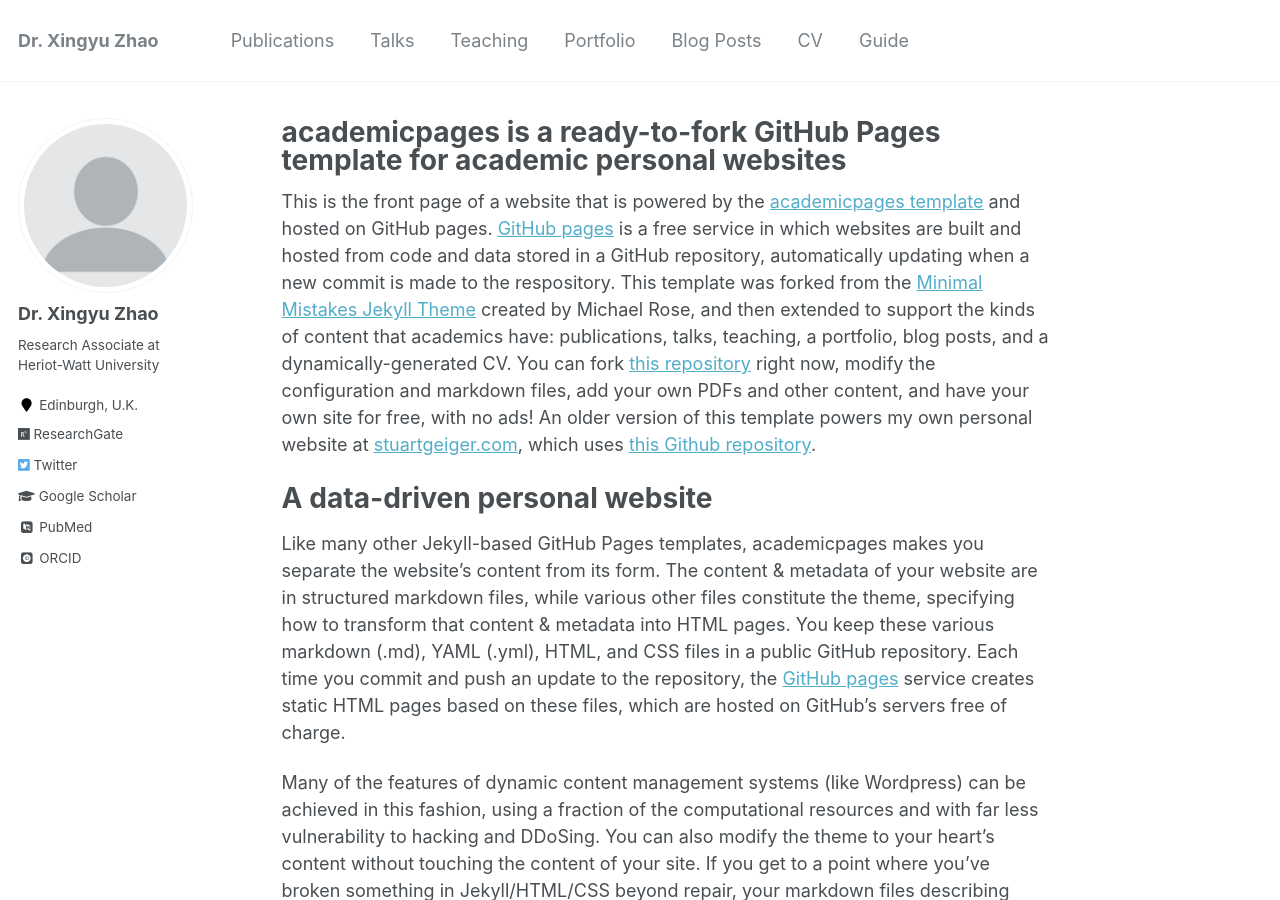
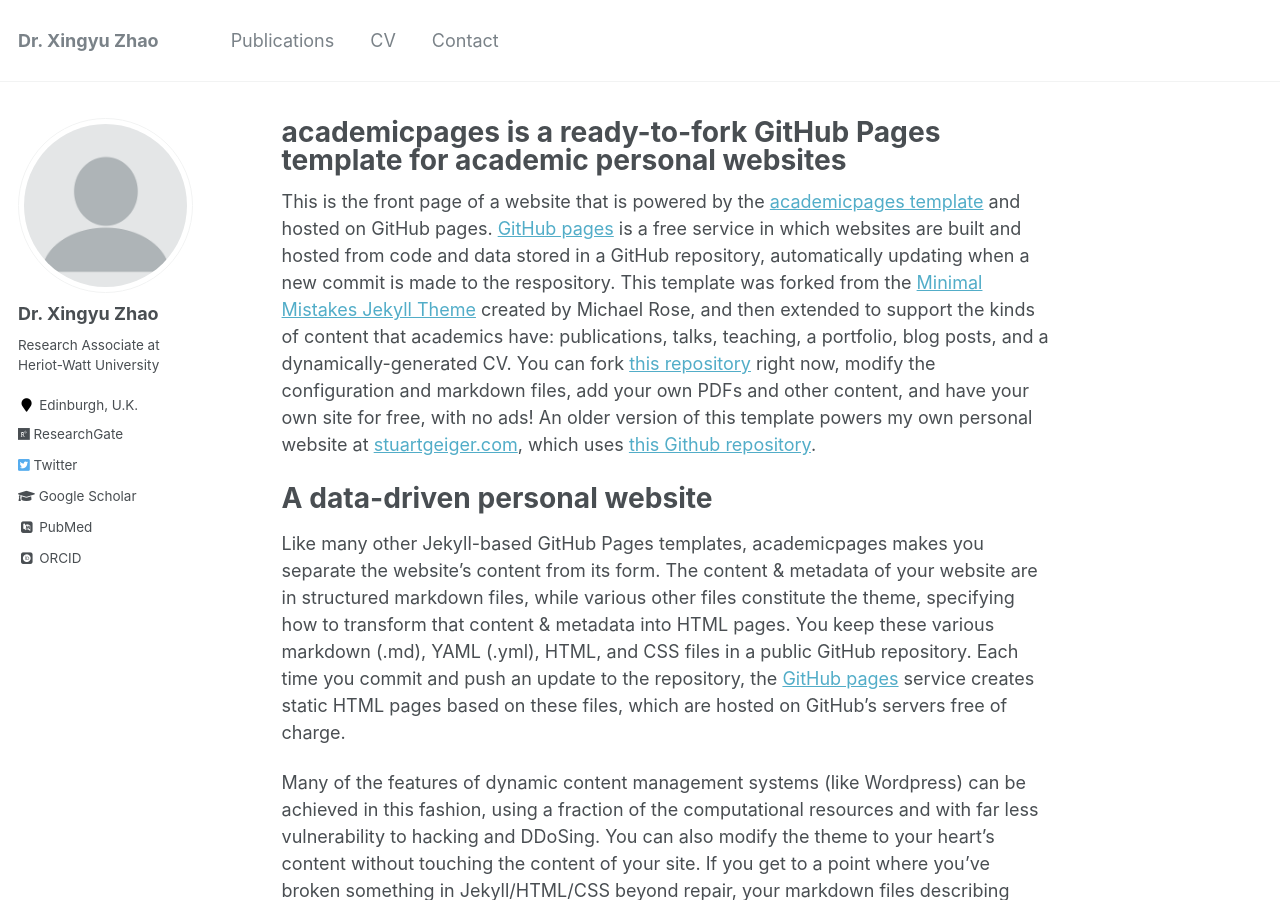
Before and after one commit to x-y-zhao/x-y-zhao.github.io, a Jekyll site: the page built from _pages/about.md, in a window 1280 px wide and 900 px high. Built offline with Jekyll 4.4.1, drawn with Linux system fonts in a browser that asks for light colours; some web fonts are replaced; some of the changed lines change nothing that is shown.

Commit message:
Update navigation.yml

```diff
--- a/_data/navigation.yml
+++ b/_data/navigation.yml
@@ -3,20 +3,24 @@
   - title: "Publications"
     url: /publications/
 
-  - title: "Talks"
-    url: /talks/
+  #- title: "Talks"
+  #  url: /talks/
 
-  - title: "Teaching"
-    url: /teaching/
+  #- title: "Teaching"
+  #  url: /teaching/
 
-  - title: "Portfolio"
-    url: /portfolio/
+  #- title: "Portfolio"
+  #  url: /portfolio/
 
-  - title: "Blog Posts"
-    url: /year-archive/
+  #- title: "Blog Posts"
+  #  url: /year-archive/
 
   - title: "CV"
     url: /cv/
 
-  - title: "Guide"
-    url: /markdown/
+  - title: "Contact"
+    url: /cv/
+
+
+  #- title: "Guide"
+  #  url: /markdown/
```
